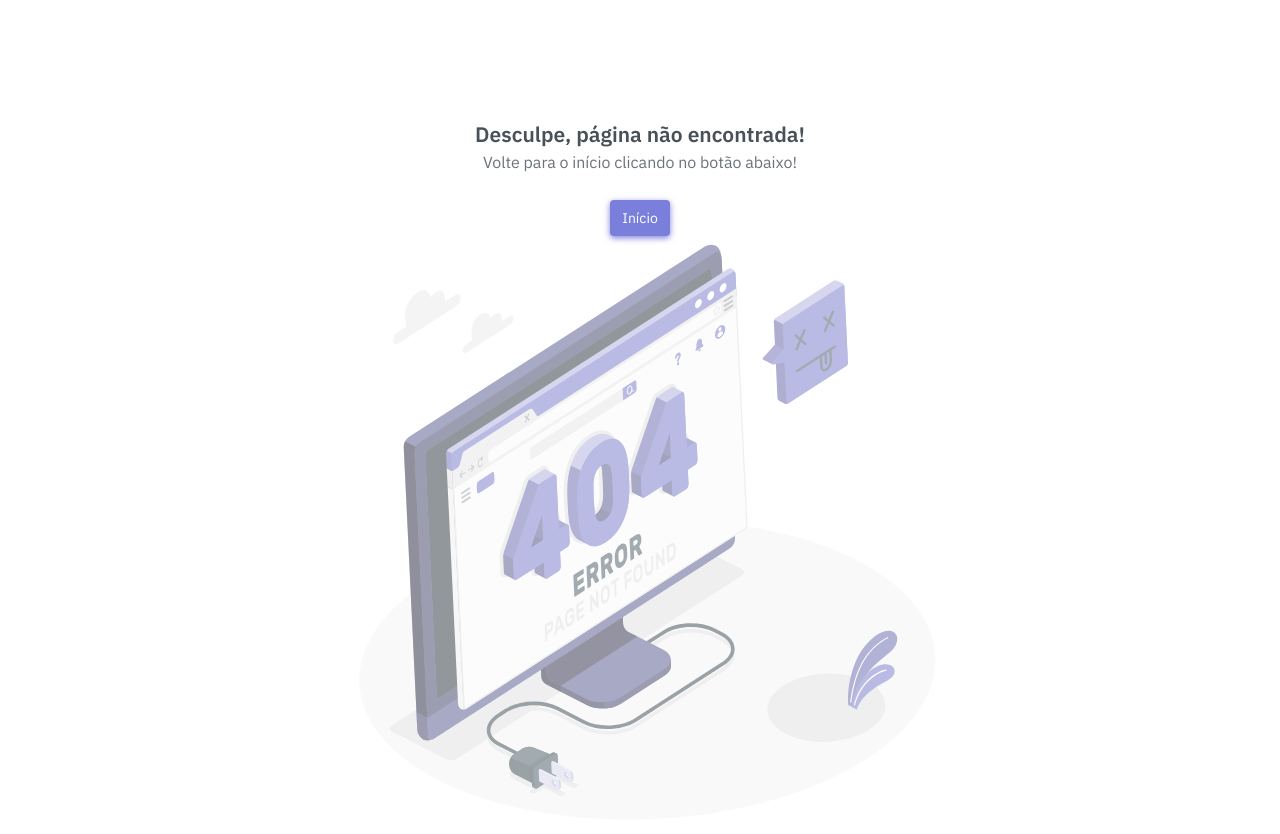
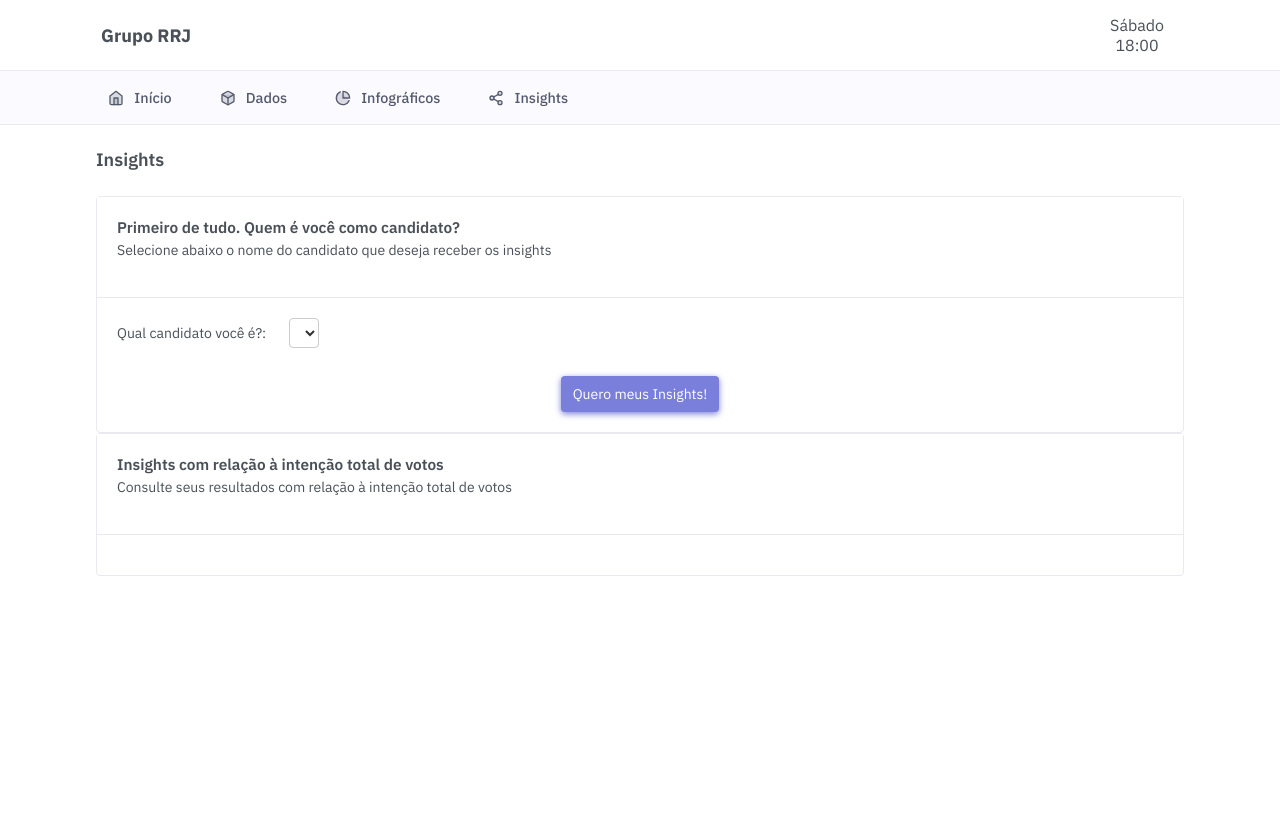
Before and after one commit to barrosoman/election-prime, a Vue app: page /insights in a window 1280 px wide. Shown: the top 834 px of the page. After the commit the page ends 800 px from the top, so only its background shows below. Built offline with nearby package versions, Linux system fonts and the light colour scheme; what vue3-apexcharts would draw is missing.

Commit message:
Added Insights page and some minor fixes & adds

```diff
--- a/src/components/Button.vue
+++ b/src/components/Button.vue
@@ -8,7 +8,9 @@
       class="button-link"
       >{{ content }}</router-link
     >
-    <a v-else class="button-link" v-on:click.prevent>{{ content }} </a>
+    <a v-else class="button-link" @click="$emit('clicked')" @:click.prevent
+      >{{ content }}
+    </a>
   </div>
 </template>
 
@@ -29,7 +31,8 @@ export default defineComponent({
       type: String,
       required: false
     }
-  }
+  },
+  emits: ['clicked']
 })
 </script>
 
--- a/src/components/Header.vue
+++ b/src/components/Header.vue
@@ -66,6 +66,28 @@
               <path d="M22 12A10 10 0 0 0 12 2v10z"></path>
             </svg>
             <span>Infográficos</span>
+          </router-link>
+        </li>
+        <li>
+          <router-link to="/insights">
+            <svg
+              xmlns="http://www.w3.org/2000/svg"
+              width="24"
+              height="24"
+              viewBox="0 0 24 24"
+              fill="none"
+              stroke="currentColor"
+              stroke-width="2"
+              stroke-linecap="round"
+              stroke-linejoin="round"
+            >
+              <circle cx="18" cy="5" r="3"></circle>
+              <circle cx="6" cy="12" r="3"></circle>
+              <circle cx="18" cy="19" r="3"></circle>
+              <line x1="8.59" y1="13.51" x2="15.42" y2="17.49"></line>
+              <line x1="15.41" y1="6.51" x2="8.59" y2="10.49"></line>
+            </svg>
+            <span>Insights</span>
           </router-link>
         </li>
       </ul>
--- /dev/null
+++ b/src/pages/Insights.vue
@@ -0,0 +1,152 @@
+<template>
+  <Page name="Insights">
+    <Card
+      title="Primeiro de tudo. Quem é você como candidato?"
+      subtitle="Selecione abaixo o nome do candidato que deseja receber os insights"
+    >
+      <label class="candidate-label">Qual candidato você é?: </label>
+      <select
+        v-model="candidate"
+        name="candidate"
+        id="candidate"
+        class="candidate-selection"
+      >
+        <optgroup label="Presidentes">
+          <option
+            v-for="presidentName in presidentNames"
+            :value="presidentName"
+            :key="presidentName"
+          >
+            {{ presidentName }}
+          </option>
+        </optgroup>
+        <optgroup label="Governadores">
+          <option
+            v-for="governorName in governorsNames"
+            :value="governorName"
+            :key="governorName"
+          >
+            {{ governorName }}
+          </option>
+        </optgroup>
+      </select>
+      <Button
+        content="Quero meus Insights!"
+        @clicked="calculateInsights"
+        :class="{ 'unrecognized-candidate-error': unrecgonizedCandidate }"
+      />
+    </Card>
+    <Card
+      title="Insights com relação à intenção total de votos"
+      subtitle="Consulte seus resultados com relação à intenção total de votos"
+    >
+    </Card>
+  </Page>
+</template>
+
+<script lang="ts">
+import { defineComponent } from 'vue'
+import { DataVisualizer } from '@/util/dataVisualizer'
+import { DataInsighter } from '@/util/dataInsighter'
+
+import Page from '@/components/Page.vue'
+import Card from '@/components/Card.vue'
+import Button from '@/components/Button.vue'
+
+export default defineComponent({
+  components: {
+    Page,
+    Card,
+    Button
+  },
+  data() {
+    return {
+      candidate: undefined as string | undefined,
+      dataVisualizer: DataVisualizer.defaultVisualizer() as DataVisualizer,
+      dataInsighter: undefined as DataInsighter | undefined,
+      presidentNames: [] as string[],
+      governorsNames: [] as string[],
+      unrecgonizedCandidate: false
+    }
+  },
+  mounted() {
+    this.presidentNames = this.dataVisualizer.toPresidentsName()
+    this.governorsNames = this.dataVisualizer.toGovernorsName()
+  },
+  methods: {
+    /**
+     * This method will be called when the user clicks on the button
+     * to calculate the insights.
+     */
+    calculateInsights() {
+      if (this.candidate === undefined) {
+        // Prevent multiple users click.
+        if (!this.unrecgonizedCandidate) {
+          this.unrecgonizedCandidate = true
+          window.setTimeout(() => (this.unrecgonizedCandidate = false), 280)
+        }
+
+        return
+      }
+
+      this.dataInsighter = new DataInsighter(
+        this.candidate,
+        this.dataVisualizer as DataVisualizer
+      )
+    }
+  }
+})
+</script>
+
+<style scoped>
+.candidate-label {
+  font-family: 'IBM Plex Sans', sans-serif;
+  font-size: 14px;
+  color: #495057;
+  margin-right: 1.25rem;
+}
+
+.candidate-selection {
+  padding: 0 0.25rem;
+  font-family: 'IBM Plex Sans', sans-serif;
+  color: #303030;
+  align-items: center;
+  background-color: #fff;
+  border: 1px solid rgb(204, 204, 204);
+  border-radius: 4px;
+  cursor: default;
+  position: relative;
+  min-height: 30px;
+  transition: all 0.1s;
+  box-sizing: border-box;
+  outline: 0px !important;
+}
+
+.candidate-selection optgroup {
+  color: #495057;
+}
+
+@keyframes trim {
+  from {
+    left: 0px;
+  }
+
+  25% {
+    left: 25px;
+  }
+
+  75% {
+    left: -25px;
+  }
+
+  100% {
+    left: 0;
+  }
+}
+
+.unrecognized-candidate-error::v-deep a {
+  background: #dd4a48;
+  position: relative;
+  animation: trim 0.25s ease-out;
+}
+</style>
--- /dev/null
+++ b/src/util/dataInsighter.ts
@@ -0,0 +1,34 @@
+import { DataInfo } from '@/models/DataInfo'
+import { DataVisualizer } from '@/util/dataVisualizer'
+
+export class DataInsighter {
+  /**
+   * The candidate with relation to the insights that will be provided
+   */
+  readonly candidate: string
+
+  /**
+   * An array of {@link DataInfo} in which the data will be extracted.
+   */
+  readonly dataInfoArray: DataInfo[]
+
+  /**
+   * The {@link DataVisualizer} that will be used to extract some informations
+   * from the {@code dataInfoArray}.
+   */
+  readonly dataVisualizer: DataVisualizer
+
+  constructor(candidate: string, dataVisualizer: DataVisualizer) {
+    this.candidate = candidate
+    this.dataInfoArray = dataVisualizer.getVisualizedData()
+    this.dataVisualizer = dataVisualizer
+  }
+
+  /**
+   * Returns the underlying {@link DataVisualizer}
+   * @returns the underlying {@link DataVisualizer}
+   */
+  getDataVisualizer(): DataVisualizer {
+    return this.dataVisualizer
+  }
+}
```
Also changed, not shown: src/main.ts (+6 -1 lines), src/util/dataVisualizer.ts (line endings or trailing spaces).
